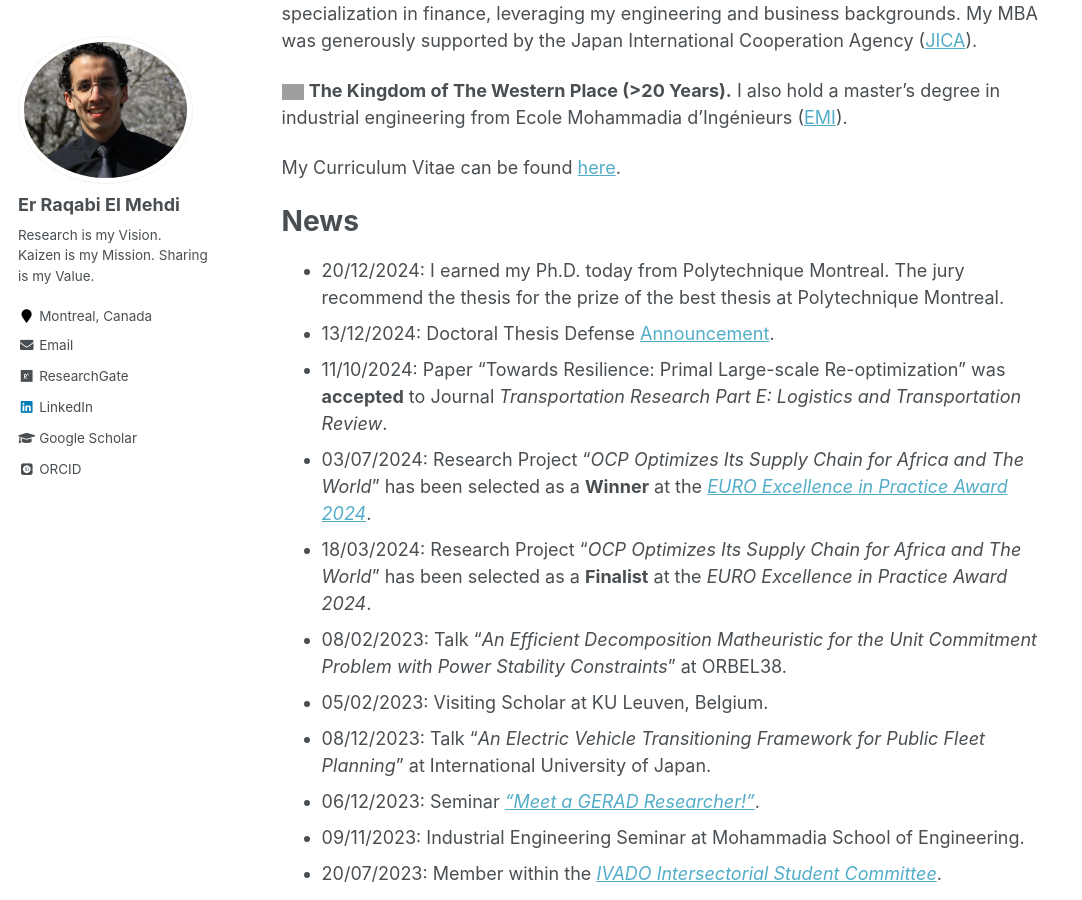
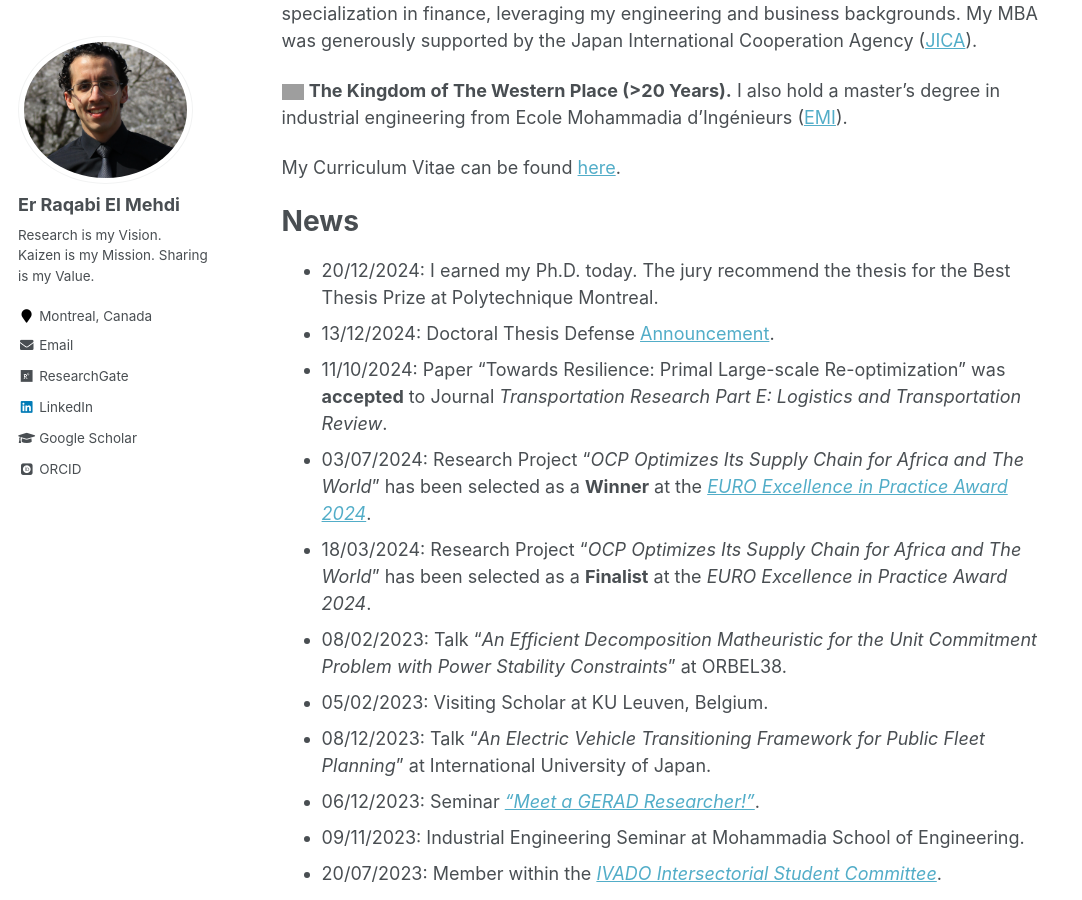
Before and after one commit to RqbMedi/rqbmedi.github.io, a Jekyll site: the page built from _pages/about.md, in a window 1280 px wide and 900 px high, scrolled down 806 px. Shown: the whole window, without its empty margins (0-1082 px from the left). Built offline with Jekyll 4.4.1, drawn with Linux system fonts in a browser that asks for light colours; some web fonts are replaced; grey boxes are pictures that could not be loaded.

Commit message:
Update about.md

```diff
--- a/_pages/about.md
+++ b/_pages/about.md
@@ -27,7 +27,7 @@ My Curriculum Vitae can be found [here](http://rqbmedi.github.io/files/CV.pdf).
 
 News
 =====
-- 20/12/2024: I earned my Ph.D. today from Polytechnique Montreal. The jury recommend the thesis for the prize of the best thesis at Polytechnique Montreal.
+- 20/12/2024: I earned my Ph.D. today. The jury recommend the thesis for the Best Thesis Prize at Polytechnique Montreal.
 - 13/12/2024: Doctoral Thesis Defense [Announcement](https://www.polymtl.ca/calendrier/evenements/soutenance-de-these-de-doctorat-el-mehdi-er-raqabi-mathematiques).
 - 11/10/2024: Paper "Towards Resilience: Primal Large-scale Re-optimization" was **accepted** to Journal *Transportation Research Part E: Logistics and Transportation Review*.
 - 03/07/2024: Research Project "*OCP Optimizes Its Supply Chain for Africa and The World*" has been selected as a **Winner** at the [*EURO Excellence in Practice Award 2024*](https://www.euro-online.org/web/pages/1667/previous-finalists-and-winners).
```
